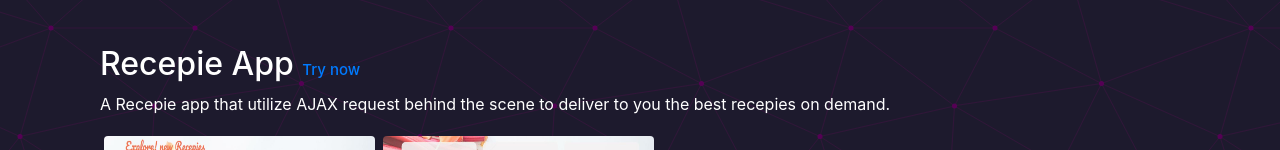
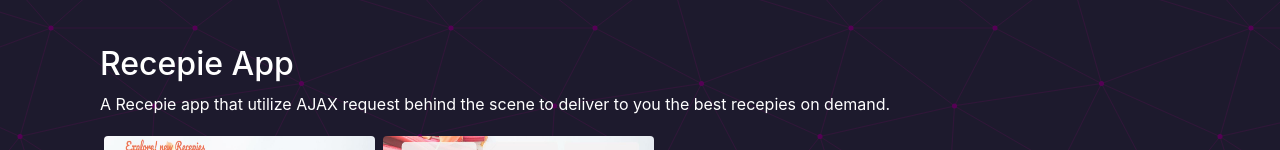
Before and after one commit to Thidiyas3d/thidiyas3d.github.io, a plain HTML site: page index.html in a window 1280 px wide. Shown: the part 963-1113 px from the top of the page. Drawn offline with nearby package versions, Linux system fonts and the light colour scheme.

Commit message:
link update

```diff
--- a/index.html
+++ b/index.html
@@ -108,9 +108,7 @@
 
                 <div class="description container">
                     <h2>Recepie App
-                        <span  class="try-btn">
-                            <a href="https://recepie-app.netlify.app/" target="_blank">Try now</a>
-                        </span>
+
                     </h2>
                     <p>A Recepie app that utilize AJAX request behind the scene to deliver to you the best
                         recepies on demand.
```
